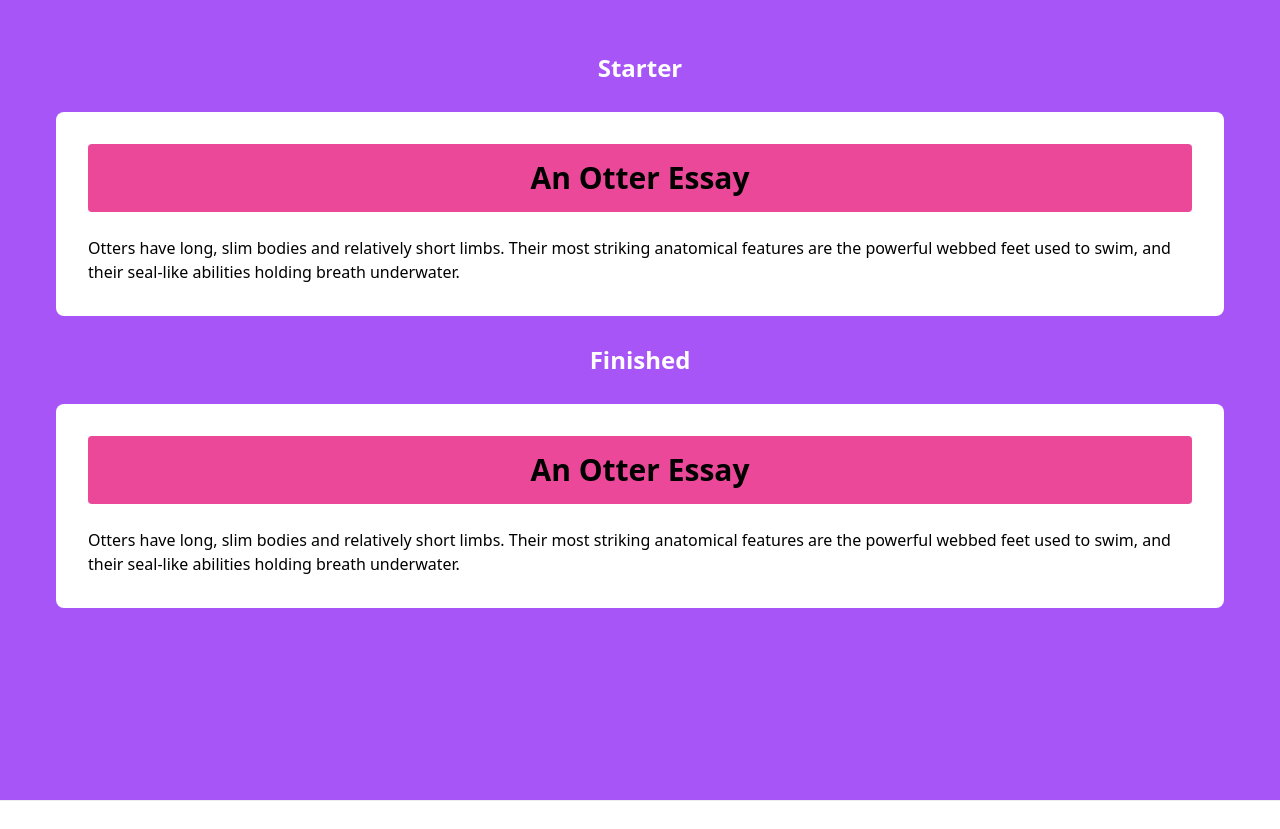
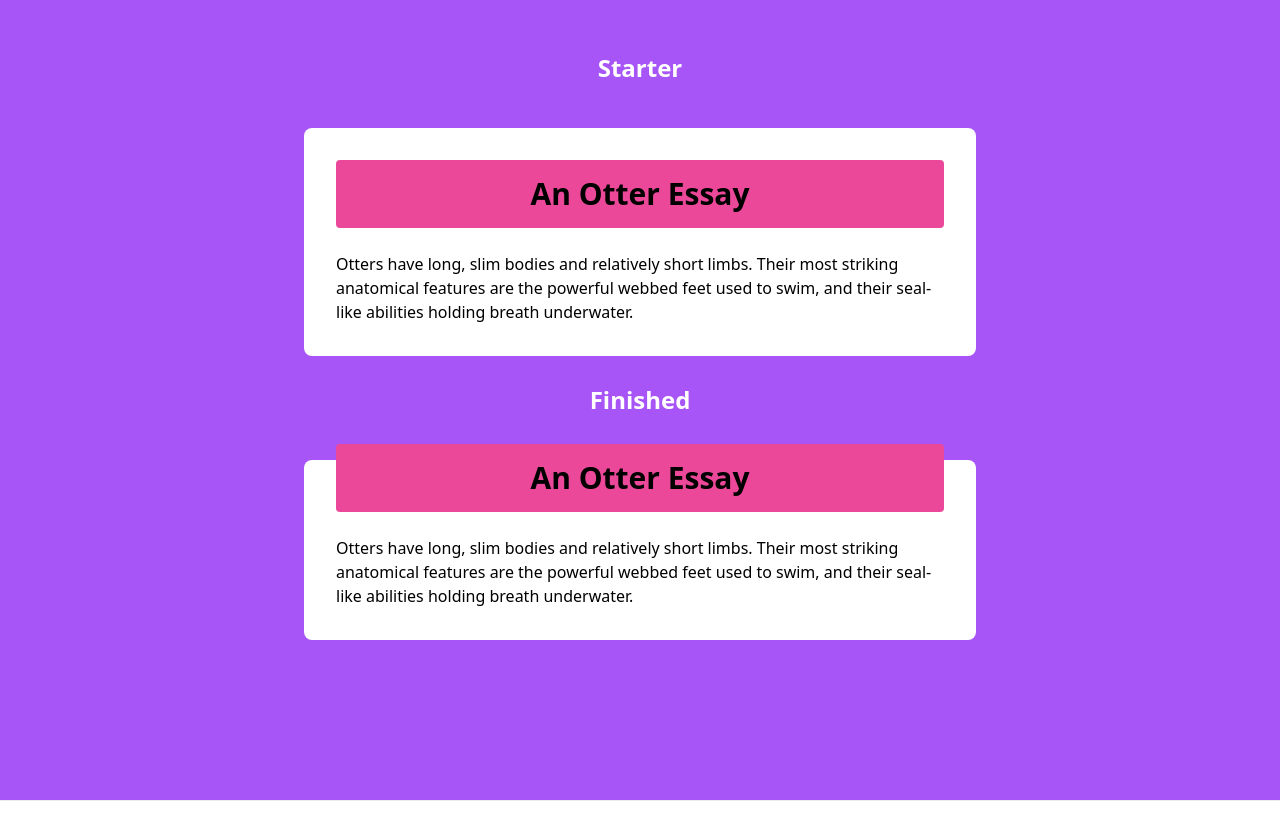
Before and after one commit to sarincasm/jar-of-dirt, a React app in the folder style/css-fundamentals/: page /rendering-logic-i/box-model/outside-box in a window 1280 px wide. Shown: the top 829 px of the page. Built offline with nearby package versions, Linux system fonts and the light colour scheme.

Commit message:
CSS Fundamentals Rendering Logic: Outside the Box

```diff
--- a/style/css-fundamentals/app/rendering-logic-i/box-model/outside-box/page.tsx
+++ b/style/css-fundamentals/app/rendering-logic-i/box-model/outside-box/page.tsx
@@ -1,7 +1,7 @@
 function renderStarter() {
 	return (
 		<section className="p-4">
-			<div className="bg-white p-8 rounded-lg">
+			<div className="bg-white p-8 rounded-lg max-w-2xl mx-auto mt-4">
 				<h1 className="bg-pink-500 py-4 px-8 mb-6 text-center rounded text-3xl font-bold">
 					An Otter Essay
 				</h1>
@@ -19,8 +19,8 @@ function renderStarter() {
 function renderDone() {
 	return (
 		<section className="p-4">
-			<div className="bg-white p-8 rounded-lg">
-				<h1 className="bg-pink-500 py-4 px-8 mb-6 text-center rounded text-3xl font-bold">
+			<div className="bg-white p-8 rounded-lg max-w-2xl mx-auto mt-4">
+				<h1 className="bg-pink-500 py-4 px-8 mb-6 text-center rounded text-3xl font-bold -mt-12">
 					An Otter Essay
 				</h1>
 				<p>
```
